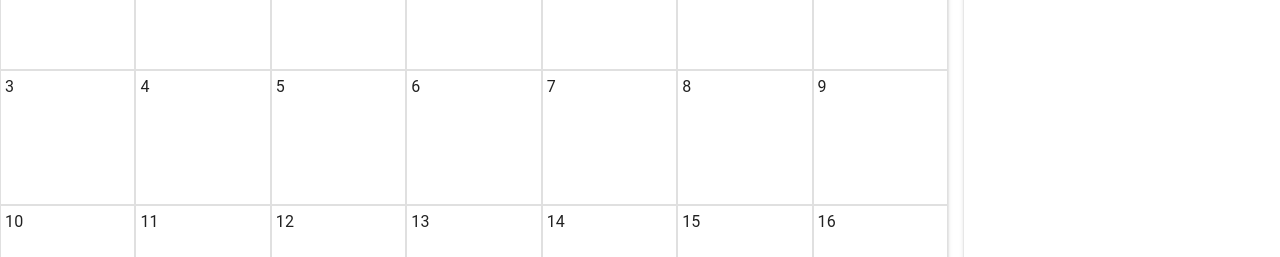
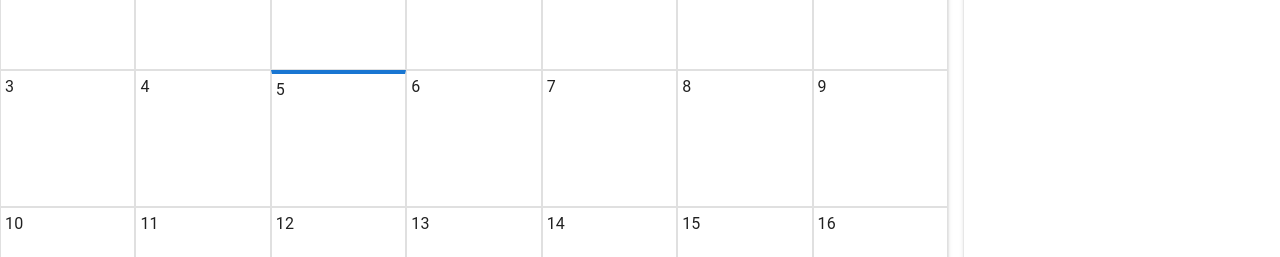
Before and after one commit to neumie/nfctron-calendar, a React (Vite) app: page / in a window 1280 px wide. Shown: the part 192-449 px from the top of the page. Built offline with nearby package versions, Linux system fonts and the light colour scheme.

Commit message:
[FEATURE] Today is highligted on MonthGrid

```diff
--- a/src/components/grid_cell/grid_cell.tsx
+++ b/src/components/grid_cell/grid_cell.tsx
@@ -4,7 +4,9 @@ import { useGridCell } from "./grid_cell_hook";
 export type GridCellProps = {
   date: Date;
 };
+
 export const GridCell = ({ date }: GridCellProps) => {
+  const today: boolean = datesAreSameDay(date, new Date());
   const day: number = date.getDate();
 
   let month: string = "";
@@ -12,5 +14,13 @@ export const GridCell = ({ date }: GridCellProps) => {
     month = date.toLocaleString("default", { month: "short" });
   }
 
-  return <GridCellUI day={day} month={month} />;
+  return <GridCellUI today={today} day={day} month={month} />;
 };
+
+const datesAreSameDay = (firstDate: Date, secondDate: Date): boolean => {
+  return (
+    firstDate.getFullYear() === secondDate.getFullYear() &&
+    firstDate.getMonth() === secondDate.getMonth() &&
+    firstDate.getDate() === secondDate.getDate()
+  );
+};
--- a/src/components/grid_cell/grid_cell_ui.tsx
+++ b/src/components/grid_cell/grid_cell_ui.tsx
@@ -1,18 +1,26 @@
 import { Box } from "@mui/material";
+import { Primary } from "../../stories/Button.stories";
 
 export type GridCellUIProps = {
+  today: boolean;
   day: number;
   month?: string;
 };
 
-export const GridCellUI = ({ day, month }: GridCellUIProps) => {
+export const GridCellUI = ({ today, day, month }: GridCellUIProps) => {
   return (
     <Box
-      sx={{
-        padding: "0.25em",
-        border: 0.5,
-        borderColor: "grey.300",
-      }}
+      sx={[
+        {
+          padding: "0.25em",
+          border: 0.5,
+          borderColor: "grey.300",
+        },
+        today && {
+          borderTop: 4,
+          borderTopColor: "primary.main",
+        },
+      ]}
     >
       {month} {day}
     </Box>
```
